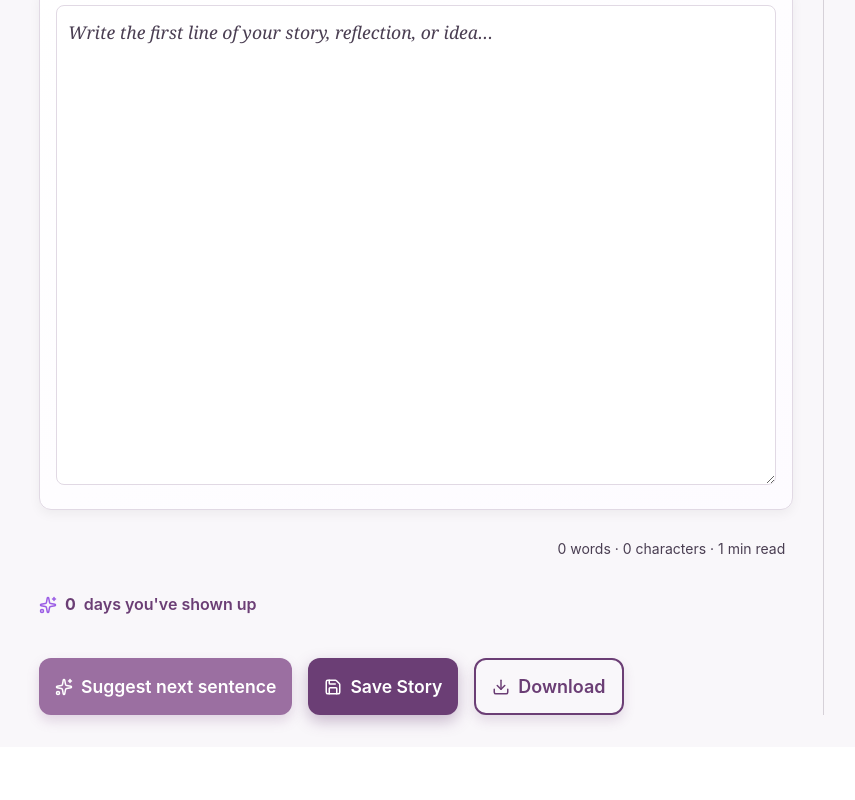
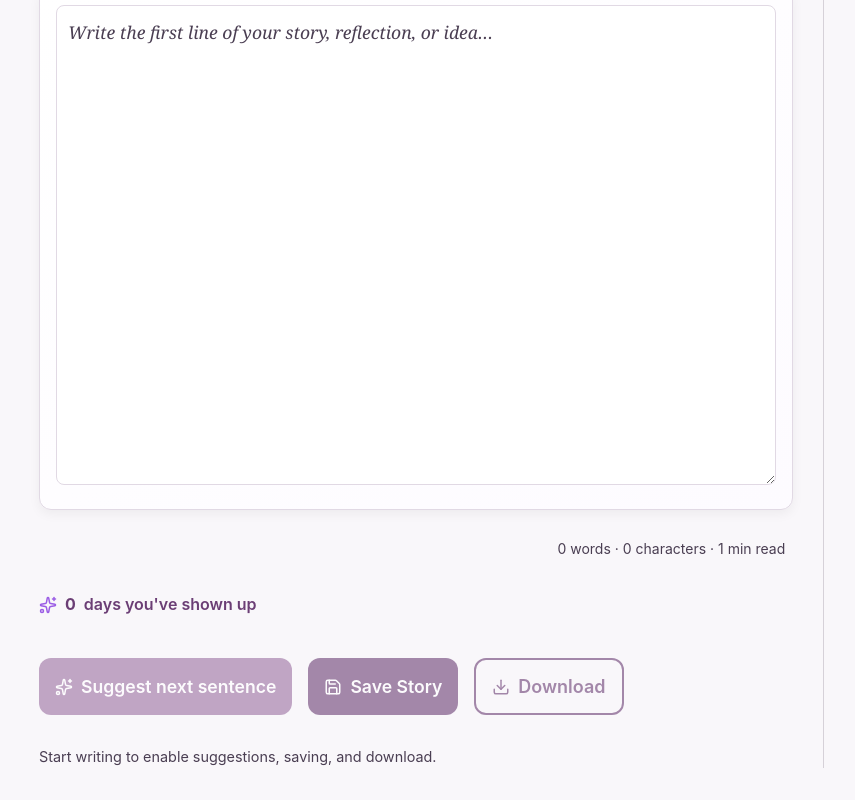
Before and after one commit to Doileo/write-with-me, a React (Vite) app: page / in a window 1280 px wide. Shown: the part 323-1123 px from the top of the page, without its empty margins (41-896 px from the left). Before the commit the page ends 1070 px from the top, so only its background shows below. Built offline with nearby package versions, Linux system fonts and the light colour scheme; no server answers.

Commit message:
feat(writing-screen): disable actions and show helper text when editor is empty

```diff
--- a/src/components/WritingScreen/WritingScreen.jsx
+++ b/src/components/WritingScreen/WritingScreen.jsx
@@ -179,6 +179,8 @@ const WritingScreen = () => {
   };
 
   // ------------------- Render -------------------
+  const isEmpty = !text.trim();
+
   return (
     <section className={styles["writing-screen"]}>
       <div className={styles["writing-screen__container"]}>
@@ -221,7 +223,7 @@ const WritingScreen = () => {
               className={styles["writing-screen__suggest-button"]}
               type="button"
               onClick={handleSuggestClick}
-              disabled={loadingSuggestion || !text.trim()}
+              disabled={loadingSuggestion || isEmpty}
               aria-busy={loadingSuggestion}
               aria-label="Ask AI for next sentence suggestion"
             >
@@ -233,6 +235,7 @@ const WritingScreen = () => {
               className={styles["save-button"]}
               type="button"
               onClick={saveStory}
+              disabled={isEmpty}
               aria-label="Save your story"
             >
               <Save
@@ -247,12 +250,20 @@ const WritingScreen = () => {
               className={styles["export-button"]}
               type="button"
               onClick={exportTxt}
+              disabled={isEmpty}
               aria-label="Download your story as a text file"
             >
               <Download size={18} aria-hidden="true" />
               Download
             </button>
           </div>
+
+          {/* Helper text when empty */}
+          {isEmpty && (
+            <p className={styles["writing-screen__actions-helper"]}>
+              Start writing to enable suggestions, saving, and download.
+            </p>
+          )}
 
           {/* Error message */}
           {error && (
--- a/src/components/WritingScreen/WritingScreen.module.css
+++ b/src/components/WritingScreen/WritingScreen.module.css
@@ -178,6 +178,12 @@
   padding-right: var(--space-xs);
   max-width: 70ch;
   align-self: flex-end;
+}
+
+.writing-screen__actions-helper {
+  font-size: 0.9rem;
+  color: var(--color-muted);
+  margin-top: 0.35rem;
 }
 
 /* === Status Message === */
@@ -365,6 +371,16 @@
   transform: translateY(0);
 }
 
+/* === Disabled States for Action Buttons === */
+.writing-screen__suggest-button:disabled,
+.save-button:disabled,
+.export-button:disabled {
+  opacity: 0.6;
+  cursor: not-allowed;
+  transform: none;
+  box-shadow: none;
+}
+
 /* === Suggestion Box === */
 .writing-screen__suggestion-box {
   background-color: var(--color-surface);
```
